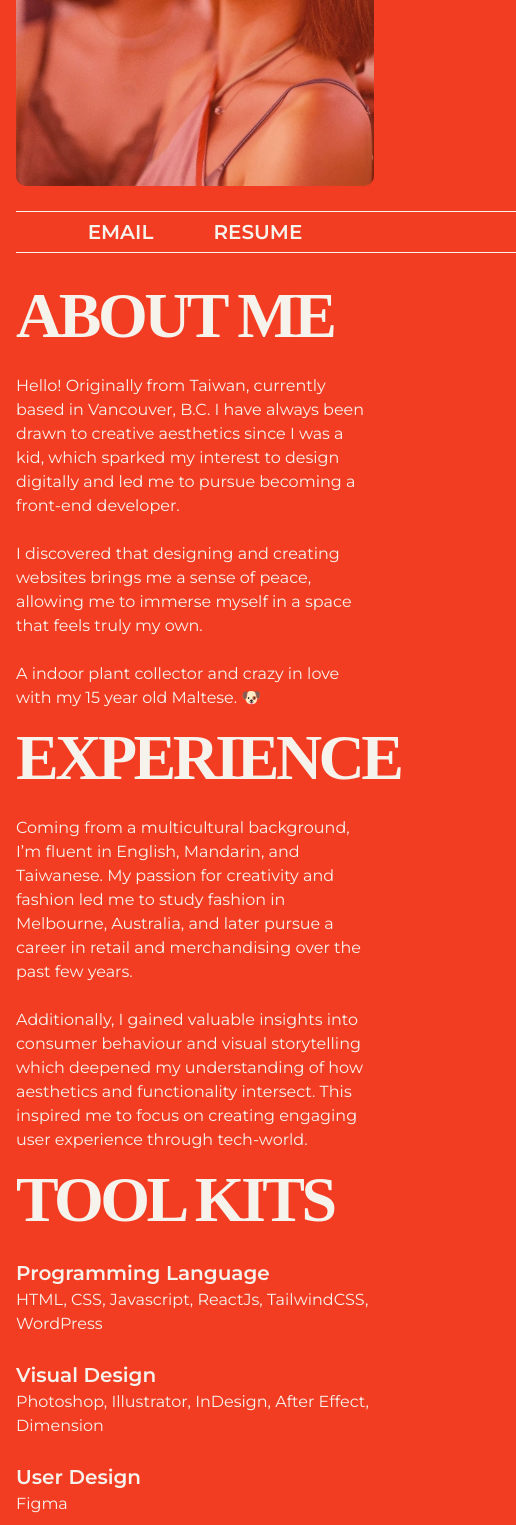
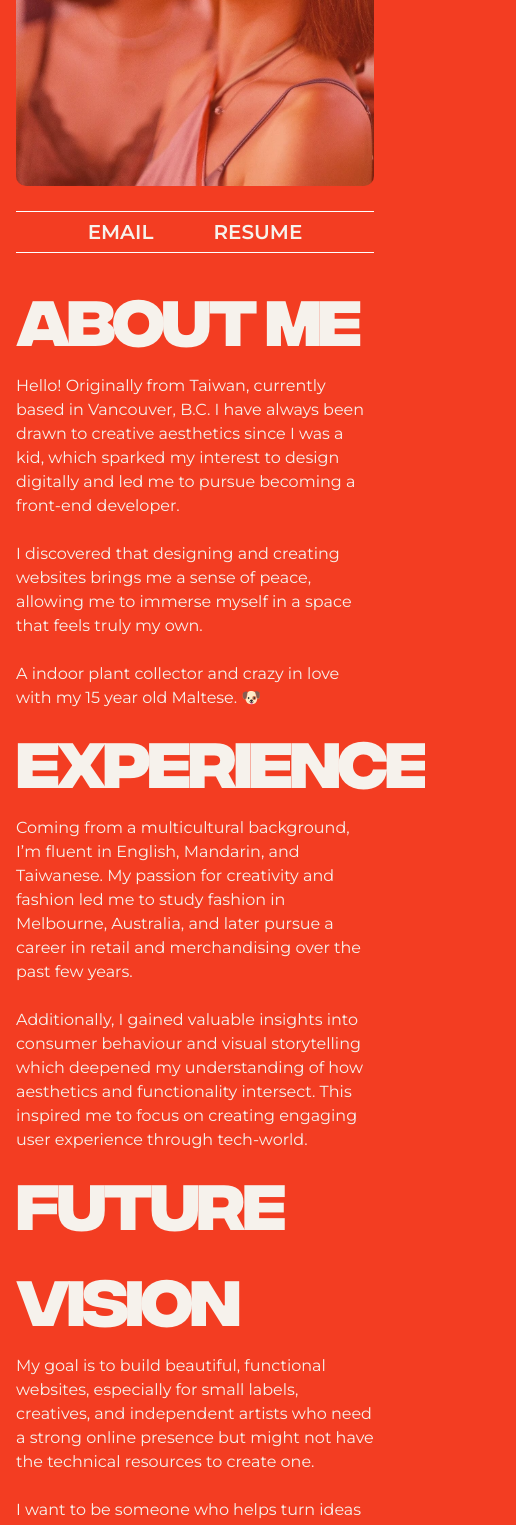
Before and after one commit to itszoeyhuang/portfolio-upd, a React (Vite) app: page /about in a window 390 px wide. Shown: the part 432-1957 px from the top of the page, 516 px wide, since content can reach past the window. Built offline with nearby package versions, Linux system fonts and the light colour scheme.

Commit message:
local fonts updated

```diff
--- a/src/component/FlowingMenu.jsx
+++ b/src/component/FlowingMenu.jsx
@@ -1,4 +1,5 @@
 import React from 'react';
+import { Link } from 'react-router-dom'
 import { gsap } from 'gsap';
 
 import '../component/FlowingMenu.css'
--- a/src/component/GradientBackground.css
+++ b/src/component/GradientBackground.css
@@ -188,3 +188,13 @@
     animation: hero-gradient-animation 3s infinite alternate-reverse;
     background-blend-mode: overlay, normal, normal, normal, normal;
 }
+
+@media screen and (max-width: 576px){
+    .gradient-background{
+        width: 100vw;
+        height: 100vh;
+    }
+    .title h1{
+        font-size: 3rem;
+    }
+}
--- a/src/component/Line.jsx
+++ b/src/component/Line.jsx
@@ -1,9 +1,15 @@
 import React from "react";
 
-export default function Line({ width = 1300, color="white"}){
-    return(
-        <svg width={width} height="1" viewBox="0 0 {width} 1" fill="none" xmlns="http://www.w3.org/2000/svg">
-        <line y1="0.5" x2={width} y2="0.5" stroke={color}/>
-        </svg>
+export default function Line() {
+    return (
+      <svg
+        viewBox="0 0 100 1"
+        preserveAspectRatio="none"
+        width="100%"
+        height="1"
+        xmlns="http://www.w3.org/2000/svg"
+      >
+        <line x1="0" y1="0.5" x2="100" y2="0.5" stroke="white" strokeWidth="1" />
+      </svg>
     );
-}
+  }
--- a/src/global/About.css
+++ b/src/global/About.css
@@ -63,4 +63,9 @@
     .about-btn{
         display: none;
     }
+    .profile-pic{
+        display: flex;
+        justify-content: center;
+        align-content: center;
+    }
 }
--- a/src/main.css
+++ b/src/main.css
@@ -1,3 +1,7 @@
+@font-face {
+  font-family: "FONTSPRING DEMO - Integral CF Bold";
+  src: url("../src/fonts/Fontspring-DEMO-integralcf-bold.otf") format("opentype");
+}
 @import url('https://fonts.googleapis.com/css2?family=Montserrat:ital,wght@0,100..900;1,100..900&display=swap');
 @import "tailwindcss";
 
--- a/src/pages/About.jsx
+++ b/src/pages/About.jsx
@@ -96,6 +96,28 @@ export default function About(){
                         </div>
                         <div className="heading">
                             <h1>
+                            <div style={{}}>
+                                <DecryptedText
+                                text="FUTURE VISION"
+                                speed={60}
+                                maxIterations={10}
+                                characters="ABCDEFGHIJKLMNOPQRSTUV123567890"
+                                animateOn="view"
+                                revealDirection="start"
+                                parentClassName="all-letters"
+                                encryptedClassName="encrypted"
+                                sequential="false"
+                                />
+                                </div>
+                            </h1>
+                        </div>
+                        <div className="content">
+                            <p>My goal is to build beautiful, functional websites, especially for small labels, creatives, and independent artists who need a strong online presence but might not have the technical resources to create one.</p>
+                            <br />
+                            <p>I want to be someone who helps turn ideas into interfaces — bridging the gap between vision and execution. Whether it’s a minimal e-commerce shop or an experimental digital portfolio.</p>
+                        </div>
+                        <div className="heading">
+                            <h1>
                                 <div style={{}}>
                                     <DecryptedText
                                     text="TOOL KITS"
```
